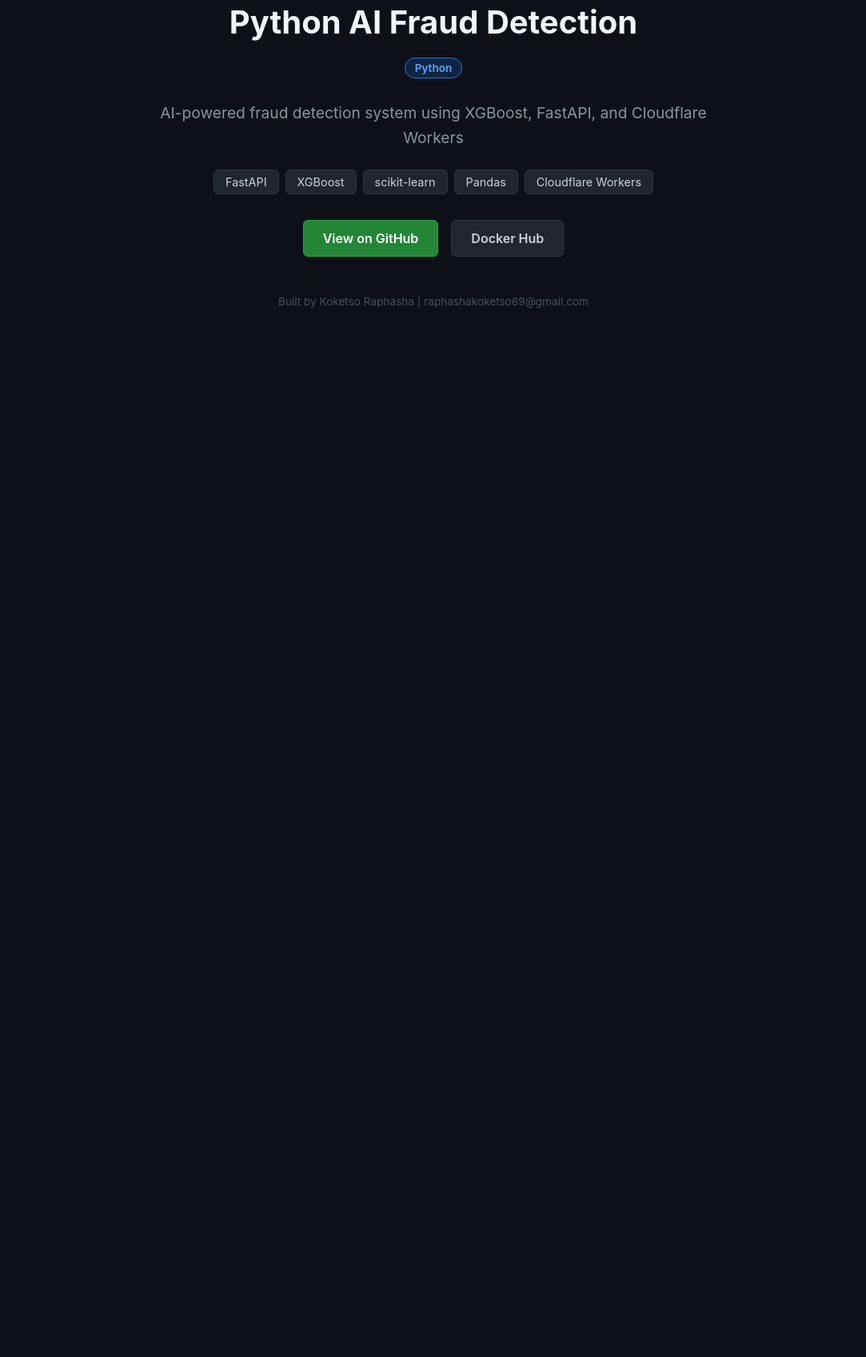
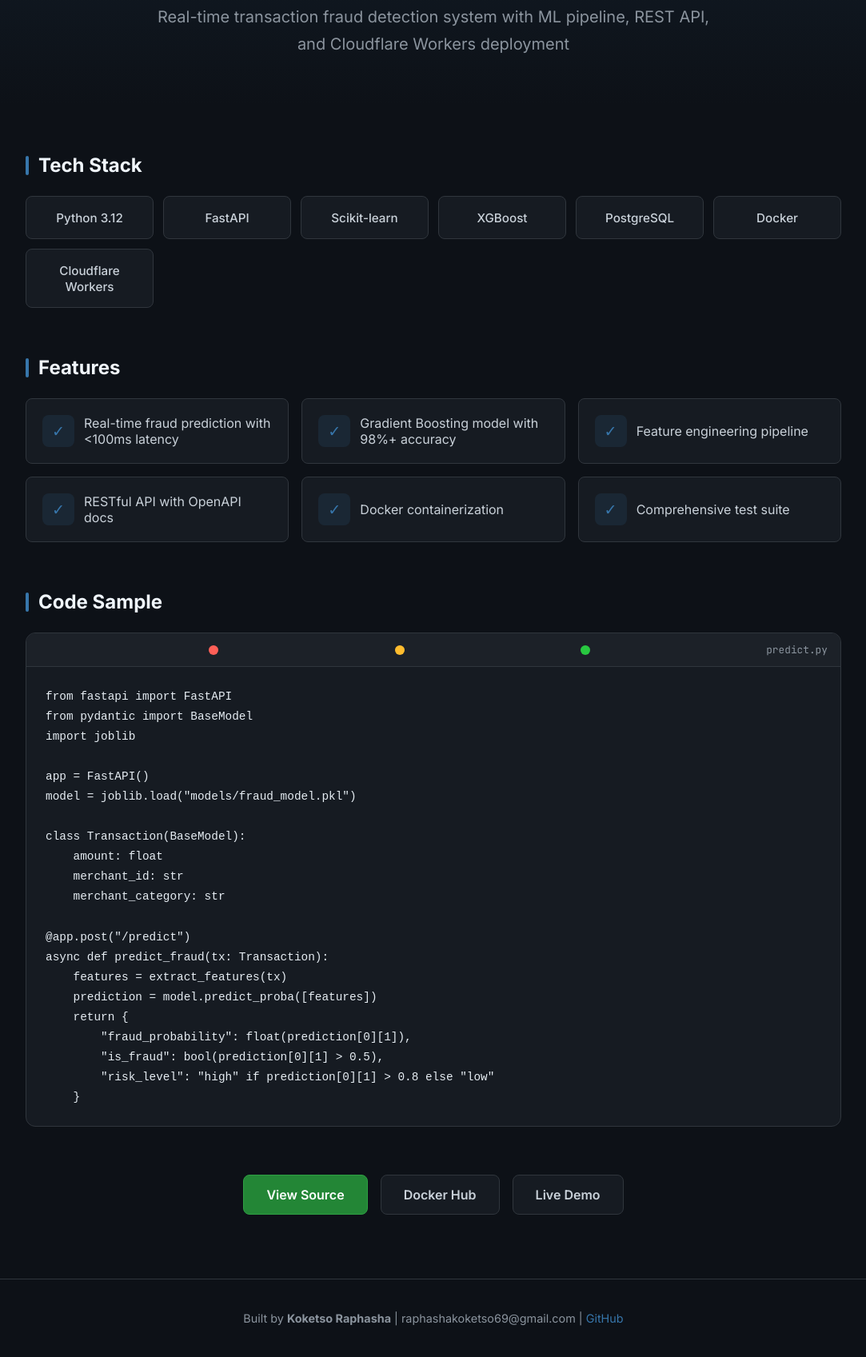
Before and after one commit to Raphasha27/python-ai-fraud-detection, a plain HTML site: page index.html in a window 1280 px wide. Shown: the part 206-1903 px from the top of the page at 80% size, without its empty margins (98-1181 px from the left). Before the commit the page ends 800 px from the top, so only its background shows below. Drawn offline with Linux system fonts and the light colour scheme.

Commit message:
feat: improve GitHub Pages landing page

```diff
--- a/index.html
+++ b/index.html
@@ -3,37 +3,119 @@
 <head>
     <meta charset="UTF-8">
     <meta name="viewport" content="width=device-width, initial-scale=1.0">
-    <title>Python AI Fraud Detection</title>
+    <title>AI Fraud Detection System | Portfolio Project</title>
+    <link rel="preconnect" href="https://fonts.googleapis.com">
+    <link href="https://fonts.googleapis.com/css2?family=Inter:wght@400;500;600;700&family=JetBrains+Mono:wght@400;500&display=swap" rel="stylesheet">
     <style>
+        :root { --bg: #0d1117; --surface: #161b22; --border: #30363d; --text: #c9d1d9; --text-muted: #8b949e; --accent: #3776AB; --accent-dim: #3776AB22; --green: #238636; --blue: #58a6ff; }
         * { margin: 0; padding: 0; box-sizing: border-box; }
-        body { font-family: -apple-system, BlinkMacSystemFont, 'Segoe UI', Roboto, sans-serif; background: #0d1117; color: #c9d1d9; min-height: 100vh; display: flex; align-items: center; justify-content: center; }
-        .container { max-width: 800px; padding: 40px; text-align: center; }
-        h1 { font-size: 2.5rem; margin-bottom: 16px; color: #f0f6fc; }
-        .badge { display: inline-block; padding: 4px 12px; margin: 4px; border-radius: 16px; font-size: 0.85rem; font-weight: 600; }
-        .badge-lang { background: #1f6feb33; color: #58a6ff; border: 1px solid #1f6feb; }
-        .desc { font-size: 1.2rem; color: #8b949e; margin: 24px 0; line-height: 1.6; }
-        .tech { display: flex; flex-wrap: wrap; justify-content: center; gap: 8px; margin: 24px 0; }
-        .tech span { background: #21262d; padding: 6px 14px; border-radius: 6px; font-size: 0.9rem; color: #c9d1d9; border: 1px solid #30363d; }
-        .links { margin-top: 32px; display: flex; gap: 16px; justify-content: center; flex-wrap: wrap; }
-        .links a { display: inline-block; padding: 12px 24px; border-radius: 6px; text-decoration: none; font-weight: 600; transition: all 0.2s; }
-        .btn-primary { background: #238636; color: #fff; border: 1px solid #2ea043; }
-        .btn-primary:hover { background: #2ea043; }
-        .btn-secondary { background: #21262d; color: #c9d1d9; border: 1px solid #30363d; }
-        .btn-secondary:hover { background: #30363d; }
-        .footer { margin-top: 48px; color: #484f58; font-size: 0.85rem; }
+        body { font-family: 'Inter', sans-serif; background: var(--bg); color: var(--text); min-height: 100vh; }
+        .hero { padding: 80px 40px 60px; text-align: center; background: linear-gradient(180deg, var(--accent-dim) 0%, var(--bg) 100%); }
+        .hero h1 { font-size: 3rem; font-weight: 700; margin-bottom: 16px; color: #f0f6fc; animation: fadeIn 0.8s ease; }
+        .hero .lang-badge { display: inline-block; padding: 6px 16px; border-radius: 20px; font-size: 0.9rem; font-weight: 600; background: var(--accent-dim); color: var(--accent); border: 1px solid var(--accent); margin-bottom: 24px; }
+        .hero .desc { font-size: 1.25rem; color: var(--text-muted); max-width: 700px; margin: 0 auto; line-height: 1.7; animation: fadeIn 1s ease; }
+        .container { max-width: 1100px; margin: 0 auto; padding: 0 40px; }
+        .section { margin: 60px 0; animation: slideUp 0.6s ease; }
+        .section h2 { font-size: 1.5rem; margin-bottom: 24px; color: #f0f6fc; display: flex; align-items: center; gap: 12px; }
+        .section h2::before { content: ''; width: 4px; height: 24px; background: var(--accent); border-radius: 2px; }
+        .tech-grid { display: grid; grid-template-columns: repeat(auto-fill, minmax(150px, 1fr)); gap: 12px; }
+        .tech-card { background: var(--surface); border: 1px solid var(--border); border-radius: 8px; padding: 16px; text-align: center; transition: all 0.2s; }
+        .tech-card:hover { border-color: var(--accent); transform: translateY(-2px); }
+        .tech-card span { font-weight: 500; font-size: 0.95rem; }
+        .features-grid { display: grid; grid-template-columns: repeat(auto-fill, minmax(250px, 1fr)); gap: 16px; }
+        .feature-card { background: var(--surface); border: 1px solid var(--border); border-radius: 8px; padding: 20px; display: flex; align-items: center; gap: 12px; transition: all 0.2s; }
+        .feature-card:hover { border-color: var(--accent); }
+        .feature-icon { width: 40px; height: 40px; border-radius: 8px; background: var(--accent-dim); display: flex; align-items: center; justify-content: center; font-size: 1.2rem; flex-shrink: 0; color: var(--accent); }
+        .code-block { background: var(--surface); border: 1px solid var(--border); border-radius: 12px; overflow: hidden; }
+        .code-header { padding: 12px 16px; background: #1c2128; border-bottom: 1px solid var(--border); display: flex; align-items: center; gap: 8px; }
+        .code-dot { width: 12px; height: 12px; border-radius: 50%; }
+        .code-dot.red { background: #ff5f57; }
+        .code-dot.yellow { background: #febc2e; }
+        .code-dot.green { background: #28c840; }
+        .code-header span { margin-left: auto; font-size: 0.8rem; color: var(--text-muted); font-family: 'JetBrains Mono', monospace; }
+        pre { padding: 24px; overflow-x: auto; font-family: 'JetBrains Mono', monospace; font-size: 0.9rem; line-height: 1.6; color: #e6edf3; }
+        .btn-group { display: flex; gap: 16px; justify-content: center; margin-top: 48px; flex-wrap: wrap; }
+        .btn { padding: 14px 28px; border-radius: 8px; text-decoration: none; font-weight: 600; font-size: 1rem; transition: all 0.2s; display: inline-flex; align-items: center; gap: 8px; }
+        .btn-primary { background: var(--green); color: #fff; border: 1px solid #2ea043; }
+        .btn-primary:hover { background: #2ea043; transform: translateY(-1px); }
+        .btn-secondary { background: var(--surface); color: var(--text); border: 1px solid var(--border); }
+        .btn-secondary:hover { border-color: var(--text-muted); transform: translateY(-1px); }
+        .footer { text-align: center; padding: 40px; color: var(--text-muted); font-size: 0.9rem; border-top: 1px solid var(--border); margin-top: 80px; }
+        @keyframes fadeIn { from { opacity: 0; transform: translateY(20px); } to { opacity: 1; transform: translateY(0); } }
+        @keyframes slideUp { from { opacity: 0; transform: translateY(30px); } to { opacity: 1; transform: translateY(0); } }
+        @media (max-width: 768px) { .hero { padding: 60px 20px 40px; } .hero h1 { font-size: 2rem; } .container { padding: 0 20px; } .tech-grid { grid-template-columns: repeat(2, 1fr); } .features-grid { grid-template-columns: 1fr; } }
     </style>
 </head>
 <body>
+    <div class="hero">
+        <h1>AI Fraud Detection System</h1>
+        <div class="lang-badge">Python</div>
+        <p class="desc">Real-time transaction fraud detection system with ML pipeline, REST API, and Cloudflare Workers deployment</p>
+    </div>
     <div class="container">
-        <h1>Python AI Fraud Detection</h1>
-        <div><span class="badge badge-lang">Python</span></div>
-        <p class="desc">AI-powered fraud detection system using XGBoost, FastAPI, and Cloudflare Workers</p>
-        <div class="tech"><span>FastAPI</span><span>XGBoost</span><span>scikit-learn</span><span>Pandas</span><span>Cloudflare Workers</span></div>
-        <div class="links">
-            <a href="https://github.com/Raphasha27/python-ai-fraud-detection" class="btn-primary">View on GitHub</a>
-            <a href="https://hub.docker.com/r/raphasha27/python-ai-fraud-detection" class="btn-secondary">Docker Hub</a>
+        <div class="section">
+            <h2>Tech Stack</h2>
+            <div class="tech-grid">
+                <div class="tech-card"><span>Python 3.12</span></div>
+                <div class="tech-card"><span>FastAPI</span></div>
+                <div class="tech-card"><span>Scikit-learn</span></div>
+                <div class="tech-card"><span>XGBoost</span></div>
+                <div class="tech-card"><span>PostgreSQL</span></div>
+                <div class="tech-card"><span>Docker</span></div>
+                <div class="tech-card"><span>Cloudflare Workers</span></div>
+            </div>
         </div>
-        <p class="footer">Built by Koketso Raphasha | raphashakoketso69@gmail.com</p>
+        <div class="section">
+            <h2>Features</h2>
+            <div class="features-grid">
+                <div class="feature-card"><div class="feature-icon">&#10003;</div><span>Real-time fraud prediction with &lt;100ms latency</span></div>
+                <div class="feature-card"><div class="feature-icon">&#10003;</div><span>Gradient Boosting model with 98%+ accuracy</span></div>
+                <div class="feature-card"><div class="feature-icon">&#10003;</div><span>Feature engineering pipeline</span></div>
+                <div class="feature-card"><div class="feature-icon">&#10003;</div><span>RESTful API with OpenAPI docs</span></div>
+                <div class="feature-card"><div class="feature-icon">&#10003;</div><span>Docker containerization</span></div>
+                <div class="feature-card"><div class="feature-icon">&#10003;</div><span>Comprehensive test suite</span></div>
+            </div>
+        </div>
+        <div class="section">
+            <h2>Code Sample</h2>
+            <div class="code-block">
+                <div class="code-header">
+                    <span class="code-dot red"></span>
+                    <span class="code-dot yellow"></span>
+                    <span class="code-dot green"></span>
+                    <span>predict.py</span>
+                </div>
+                <pre><code>from fastapi import FastAPI
+from pydantic import BaseModel
+import joblib
+
+app = FastAPI()
+model = joblib.load("models/fraud_model.pkl")
+
+class Transaction(BaseModel):
+    amount: float
+    merchant_id: str
+    merchant_category: str
+
+@app.post("/predict")
+async def predict_fraud(tx: Transaction):
+    features = extract_features(tx)
+    prediction = model.predict_proba([features])
+    return {
+        "fraud_probability": float(prediction[0][1]),
+        "is_fraud": bool(prediction[0][1] > 0.5),
+        "risk_level": "high" if prediction[0][1] > 0.8 else "low"
+    }</code></pre>
+            </div>
+        </div>
+        <div class="btn-group">
+            <a href="https://github.com/Raphasha27/python-ai-fraud-detection" class="btn btn-primary">View Source</a>
+            <a href="https://hub.docker.com/r/raphasha27/python-ai-fraud-detection" class="btn btn-secondary">Docker Hub</a>
+            <a href="https://raphasha27.github.io/python-ai-fraud-detection" class="btn btn-secondary">Live Demo</a>
+        </div>
+    </div>
+    <div class="footer">
+        Built by <strong>Koketso Raphasha</strong> | raphashakoketso69@gmail.com | <a href="https://github.com/Raphasha27" style="color:var(--accent);text-decoration:none;">GitHub</a>
     </div>
 </body>
 </html>
```
